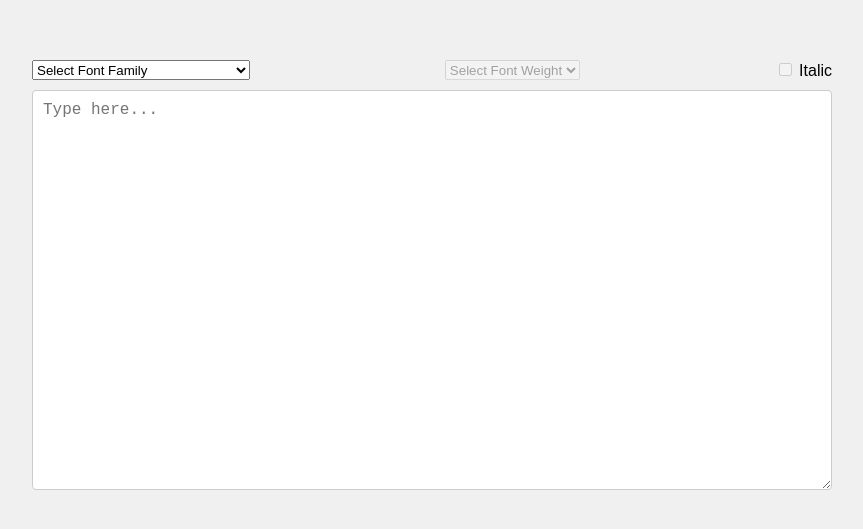
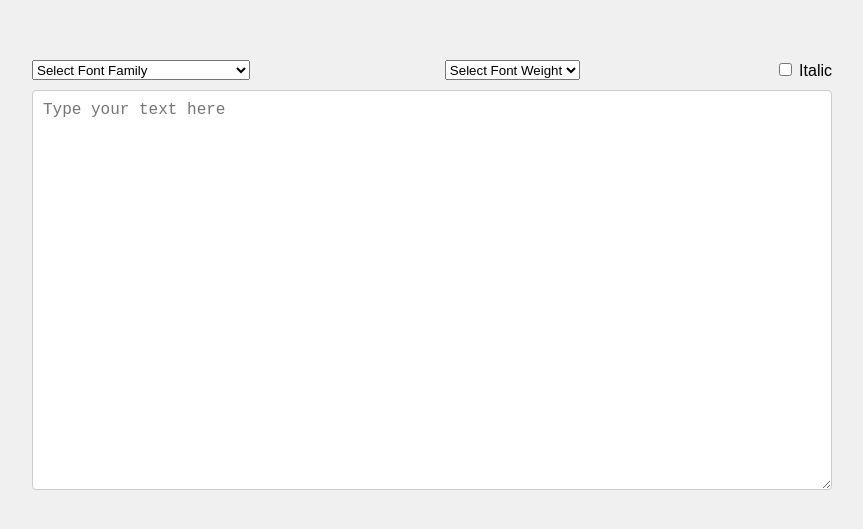
Before and after one commit to Soundharya-A/Text-Editor, a plain HTML site: page index.html in a window 1280 px wide. Shown: the part 123-652 px from the top of the page, without its empty margins (208-1071 px from the left). Drawn offline with Linux system fonts and the light colour scheme.

Commit message:
second commit

```diff
--- a/index.html
+++ b/index.html
@@ -12,14 +12,14 @@
             <select id="font-family-selector">
                 <option value="">Select Font Family</option>
             </select>
-            <select id="font-weight-selector" disabled>
+            <select id="font-weight-selector" >
                 <option value="">Select Font Weight</option>
             </select>
             <label>
-                <input type="checkbox" id="italic-toggle" disabled> Italic
+                <input type="checkbox" id="italic-toggle"> Italic
             </label>
         </div>
-        <textarea id="editor" placeholder="Type here..."></textarea>
+        <textarea id="editor" placeholder="Type your text here"></textarea>
     </div>
     <script src="script.js"></script>
 </body>
```
